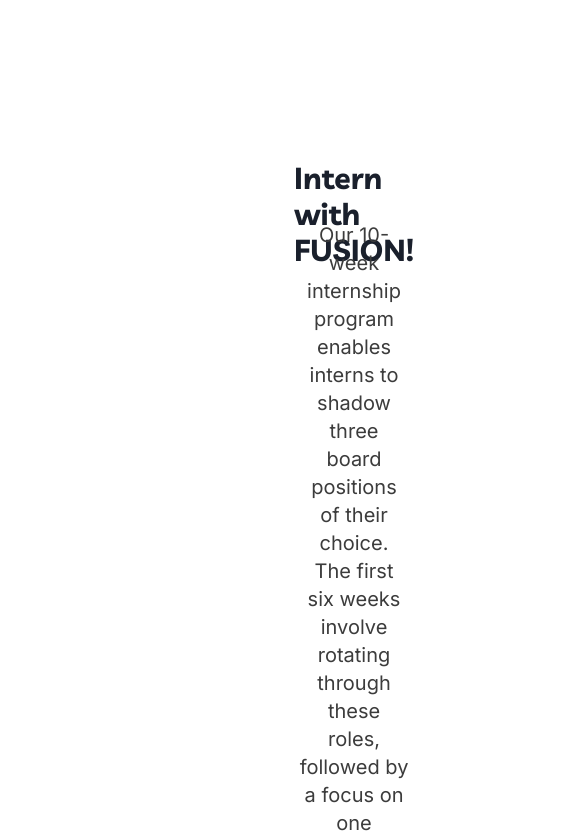
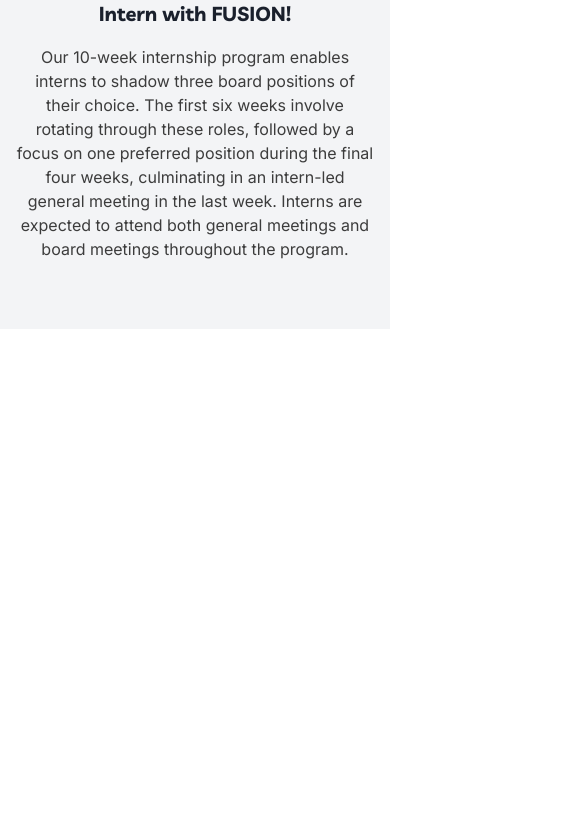
Before and after one commit to dlacuata/FUSITE, a Next.js app: page / in a window 390 px wide. Shown: the top 840 px of the page, 585 px wide, since content can reach past the window. Built offline with nearby package versions, Linux system fonts and the light colour scheme.

Commit message:
responsive design for intern page

```diff
--- a/src/app/page.js
+++ b/src/app/page.js
@@ -13,12 +13,17 @@
 export default function Home() {
   return (
     <div>
-      <div className="flex flex-col items-center h-[442px] pt-[160px] pr-[354px] pl-[354px]">
+      <div className="flex flex-col items-center
+                      md:justify-center
+                      lg:h-[442px] md:h-[457px] h-[329px]
+                      lg:pr-[354px] md:pr-[32px] pr-[16px]
+                      lg:pl-[354px] md:pl-[32px] pl-[16px]
+                      bg-gray-100">
         <div className={livvic.className}>
-          <div className="h-[45px] text-3xl">Intern with FUSION!</div>
+          <div className="h-[45px] md:text-3xl text-xl">Intern with FUSION!</div>
         </div>
         <div className={inter.className}>
-          <div className="h-[160px] text-xl text-intern mt-4 text-center">
+          <div className="h-[160px] md:text-xl text-base text-intern md:mt-4 text-center">
             Our 10-week internship program enables interns to shadow three board positions of their
             choice. The first six weeks involve rotating through these roles, followed by a focus on one
             preferred position during the final four weeks, culminating in an intern-led general meeting in
```
